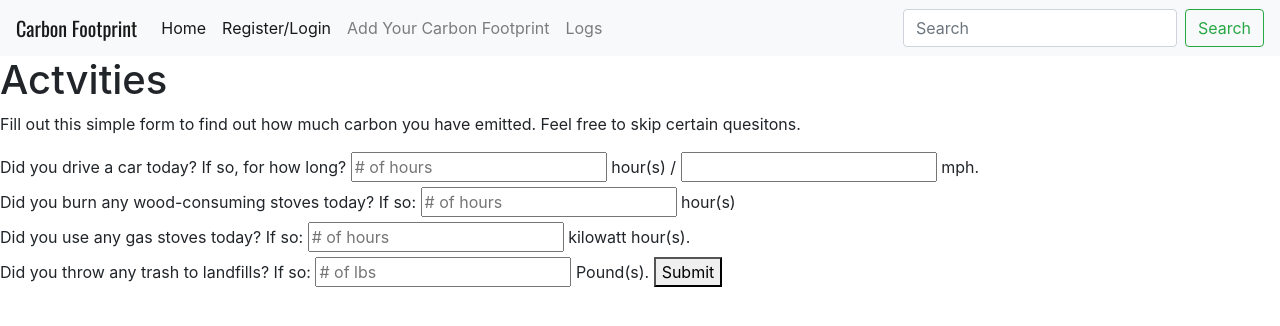
After one commit to cailean17/Carbon-Footprint, a Flask app: template templates/activities.html in a window 1280 px wide. The commit adds this page. Shown: the top 326 px of the page. Run offline with Flask 2, Linux system fonts and the light colour scheme; the template is opened without the code that fills it, so the values that code supplies are empty; some libraries are stand-ins or nearby versions.

Commit message:
edited a bunch of stuff

```diff
--- a/requirements.txt
+++ b/requirements.txt
@@ -7,5 +7,4 @@ Flask-Login
 requests
 oauthlib
 flask-bcrypt
-werkzeug==0.16.0
-static
+flask-sqlalchemy
--- /dev/null
+++ b/templates/activities.html
@@ -0,0 +1,31 @@
+{% extends "layout.html" %}
+
+{% block title %}
+  Activites
+{% endblock %}
+
+{% block main %}
+  <h1>Actvities</h1>
+  <p>Fill out this simple form to find out how much carbon you have emitted. Feel free to skip certain quesitons.</p>
+  <form action="/activities" method="POST">
+    <!--https://medium.com/@anasbaig/everyday-activities-that-cause-air-pollution-5ed490625635-->
+
+    <!--Question 1-->
+    <label>Did you drive a car today? If so, for how long?</label>
+    <input type="number" name="car-hours" placeholder="# of hours"> hour(s) / <input type="number" name="car-mile"> mph.<br>
+
+    <!--Question 2-->
+    <label>Did you burn any wood-consuming stoves today? If so:</label>
+    <input type="number" name="wood-hours" placeholder="# of hours"> hour(s) <br>
+
+    <!--Question 3-->
+    <label>Did you use any gas stoves today? If so: </label>
+    <input type="number" name="gas-hours" placeholder="# of hours"> kilowatt hour(s). <br>
+
+    <!--Question 4-->
+    <label>Did you throw any trash to landfills? If so:</label>
+    <input type="number" name="trash-pounds" placeholder="# of lbs"> Pound(s).
+
+    <button type="submit">Submit</button>
+  </form>
+{% endblock %}
--- a/templates/layout.html
+++ b/templates/layout.html
@@ -2,6 +2,7 @@
 
 <html>
   <head>
+    <link rel="icon" href="https://cdn.glitch.com/748def9e-ba3a-4f9f-aff6-9194c628d957%2Ffavicon.ico?v=1587760001750" type="image/x-icon"/>
     <link
       rel="stylesheet"
       href="https://fonts.googleapis.com/css?family=Oswald"
@@ -45,31 +46,16 @@
       <div class="collapse navbar-collapse" id="navbarSupportedContent">
         <ul class="navbar-nav mr-auto">
           <li class="nav-item active">
-            <a class="nav-link" href="/"
-              >Home <span class="sr-only">(current)</span></a
-            >
+            <a class="nav-link" href="/">Home <span class="sr-only">(current)</span></a>
+          </li>
+          <li class="nav-item active">
+            <a class="nav-link" href="/register">Register/Login</a>
           </li>
           <li class="nav-item">
-            <a class="nav-link" href="#">Login</a>
+            <a class="nav-link" href="/activities">Add Your Carbon Footprint</a>
           </li>
-          <li class="nav-item dropdown">
-            <a
-              class="nav-link dropdown-toggle"
-              href="#"
-              id="navbarDropdown"
-              role="button"
-              data-toggle="dropdown"
-              aria-haspopup="true"
-              aria-expanded="false"
-            >
-              More
-            </a>
-            <div class="dropdown-menu" aria-labelledby="navbarDropdown">
-              <a class="dropdown-item" href="#">Action</a>
-              <a class="dropdown-item" href="#">Another action</a>
-              <div class="dropdown-divider"></div>
-              <a class="dropdown-item" href="#">Something else here</a>
-            </div>
+          <li class="nav-item">
+            <a class="nav-link" href="/logs">Logs</a>
           </li>
         </ul>
         <form class="form-inline my-2 my-lg-0">
```
Also changed, not shown: static.py (added, +11 -0 lines), templates/activity-complete.html (added, +14 -0 lines), templates/index.html (+19 -32 lines), templates/logs.html (added, +40 -0 lines), wtform_fields.py (added, +10 -0 lines), LICENSE.md (added).
